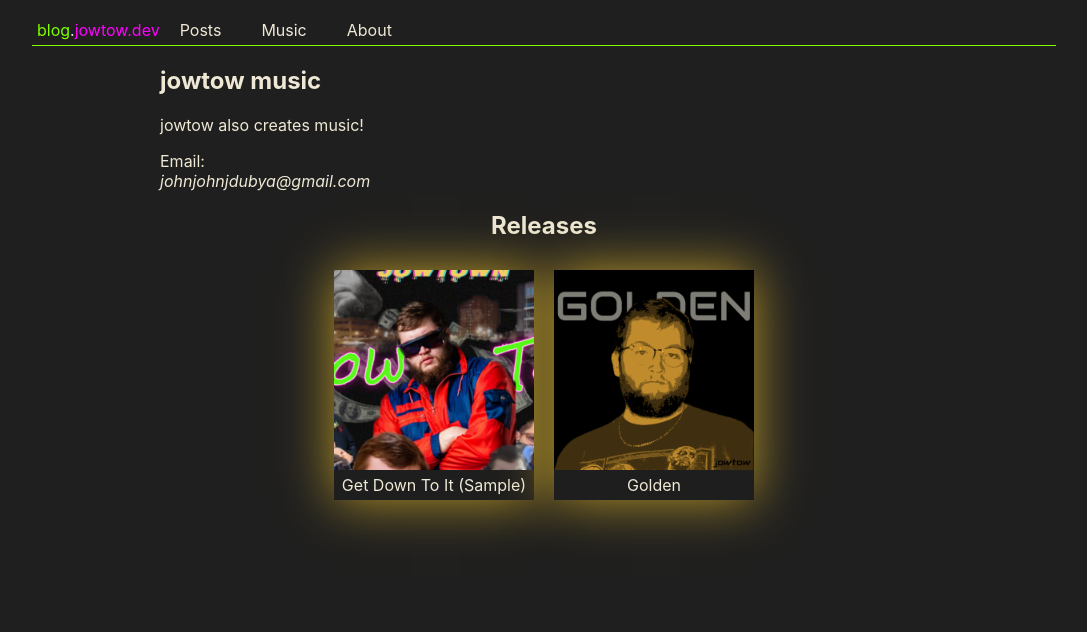
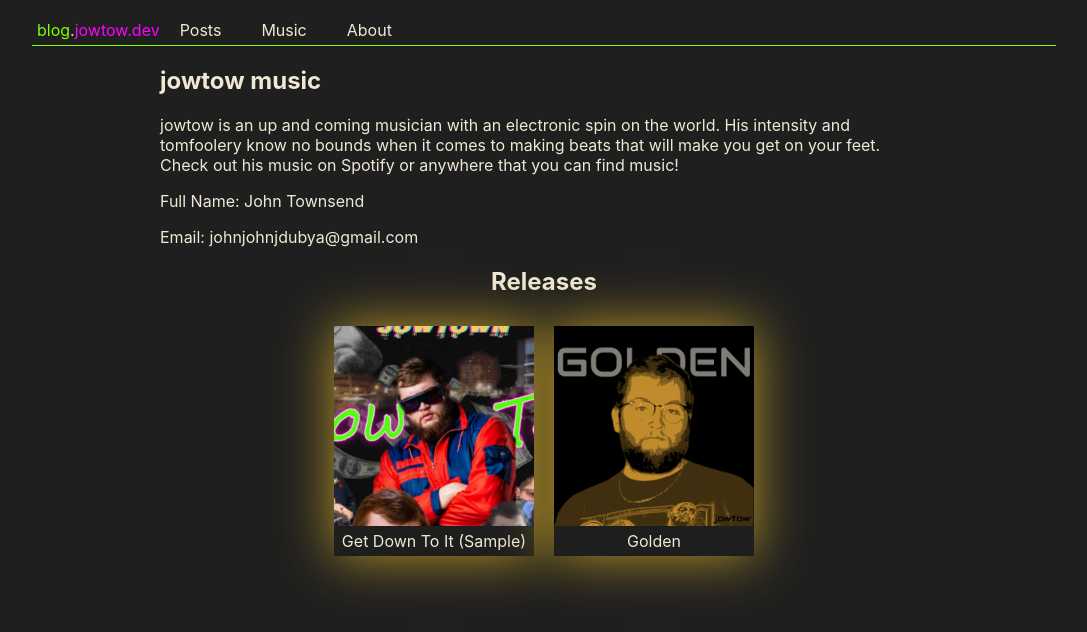
Before and after one commit to jowtow/jowtow-blog, a Next.js app: page /music in a window 1280 px wide. Shown: the top 632 px of the page, without its empty margins (96-1183 px from the left). Built offline with nearby package versions, Linux system fonts and the light colour scheme.

Commit message:
trying to get spotify to notice me :)

```diff
--- a/pages/music.js
+++ b/pages/music.js
@@ -7,9 +7,16 @@ export default function Music({ title }) {
       <Layout pageTitle={`jowtow | Music`}>
         <h1>jowtow music</h1>
 
-        <p>jowtow also creates music!</p>
         <p>
-          Email: <address>johnjohnjdubya@gmail.com</address>
+          jowtow is an up and coming musician with an electronic spin on the
+          world. His intensity and tomfoolery know no bounds when it comes to
+          making beats that will make you get on your feet. Check out his music
+          on Spotify or anywhere that you can find music!
+        </p>
+        <p>Full Name: John Townsend</p>
+        <p>
+          Email:{" "}
+          <a href="mailto:johnjohnjdubya@gmail.com">johnjohnjdubya@gmail.com</a>
         </p>
 
         <h2 style={{ textAlign: "center" }}>Releases</h2>
```
